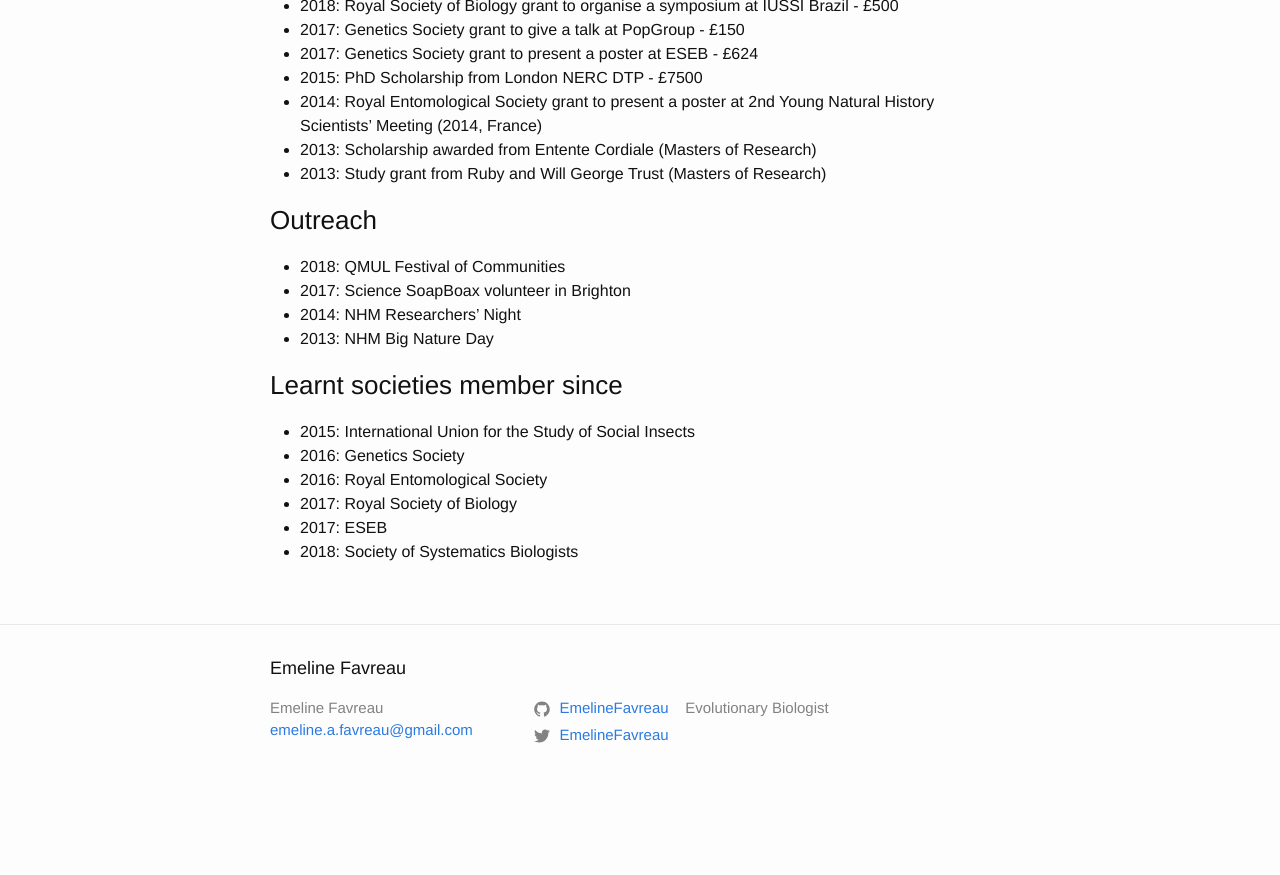
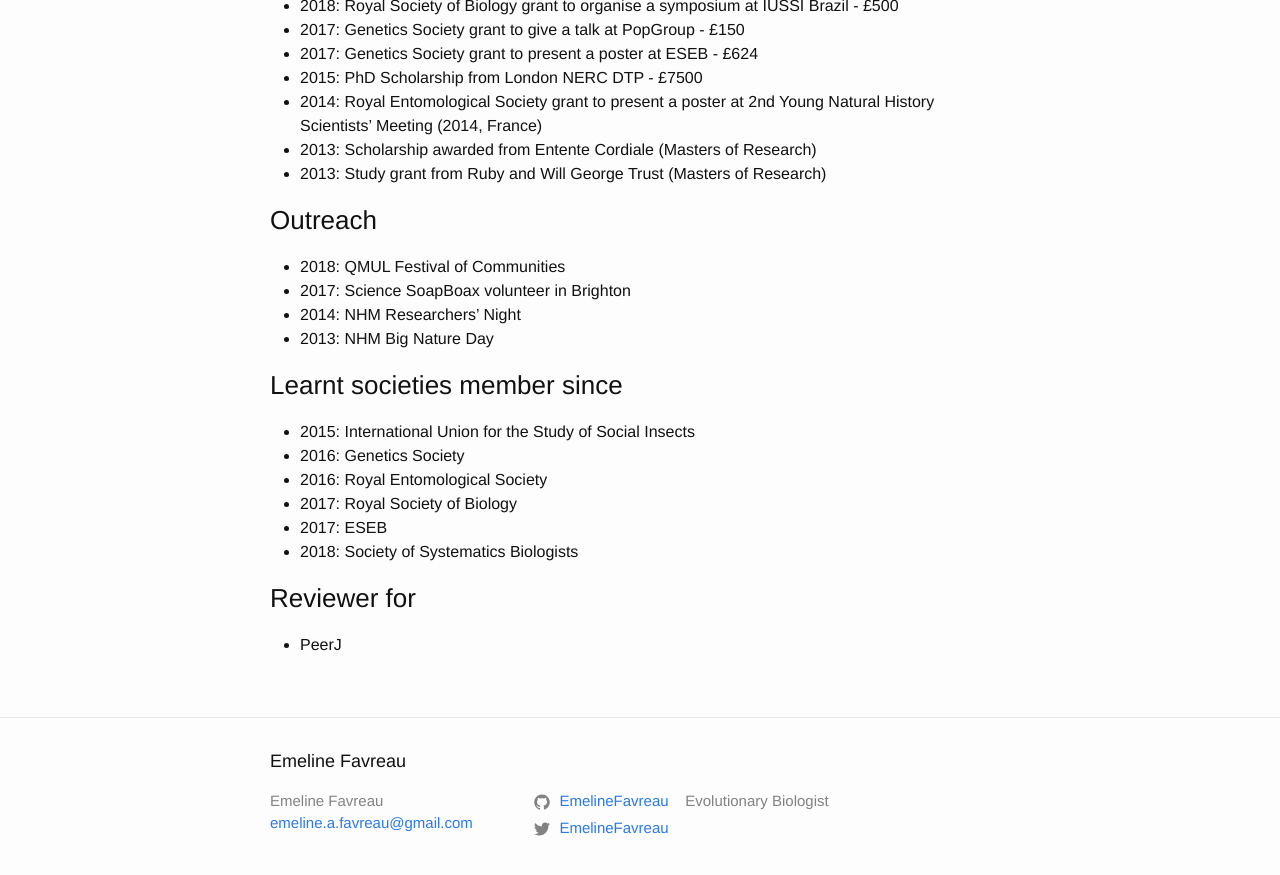
Before and after one commit to EmelineFavreau/EmelineFavreau.github.io, a Jekyll site: the page built from cv.md, in a window 1280 px wide and 900 px high, scrolled down 881 px. Shown: the top 875 px of the window. Built offline with Jekyll 4.4.1, drawn with Linux system fonts in a browser that asks for light colours; before the commit the page ends 1688 px from its top, so only the background shows below that.

Commit message:
details about reviewer

```diff
--- a/cv.md
+++ b/cv.md
@@ -51,3 +51,6 @@ permalink: /cv/
 - 2017: Royal Society of Biology
 - 2017: ESEB
 - 2018: Society of Systematics Biologists
+
+### Reviewer for
+- PeerJ
```
